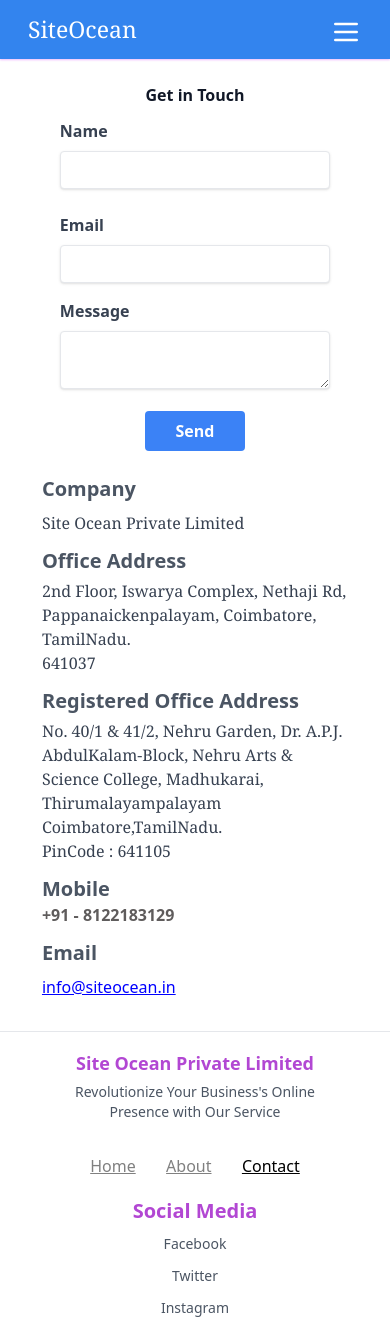
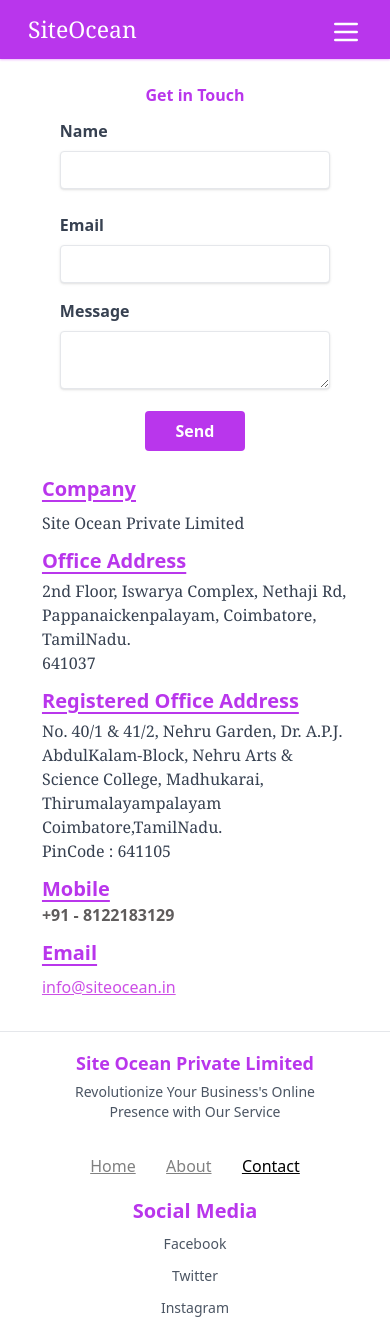
Before and after one commit to SiteOcean/SiteOceanWebsite, a Next.js app: page /Layouts/ContactPage in a window 390 px wide. Built offline with nearby package versions, Linux system fonts and the light colour scheme.

Commit message:
new bg updated

```diff
--- a/src/Components/AboutPageComp/Banner.jsx
+++ b/src/Components/AboutPageComp/Banner.jsx
@@ -5,7 +5,7 @@
     <div className="bg-white min-h-[90vh]">
       <div className="max-w-7xl mx-auto py-7 sm:py-10 px-6 lg:px-8">
         <div className="md:text-center">
-          <h2 className="text-xl tracking-tight bg-gradient-to-r sm:p-0 from-[#b73edb] to-[#fc0ef0] text-transparent bg-clip-text sm:text-2xl font-bold">
+          <h2 className="text-xl tracking-tight bg-gradient-to-r sm:p-0 from-[#b936ec] to-[#fc0ef0] text-transparent bg-clip-text sm:text-2xl font-bold">
             Learn More About SiteOcean
           </h2>
           <div className="mt-4 text-lg text-gray-500 sm:w-[70%] mx-auto font-serif">
@@ -16,11 +16,11 @@
               Our app is designed to be intuitive and user-friendly, with powerful search capabilities that enable users to find what they're looking for quickly and easily. Users can search by category, location, or keyword and view detailed information on each listing, including reviews, ratings, and photos.
             </span>
           </div>
-          <span className="bg-gradient-to-r text-[#b247d3] text-[17px] font-bold  to-[#36045a] inline-block text-transparent bg-clip-text mt-[10px] md:w-[70%]">Experience the innovation of our app, where seamless organization, constant connectivity, and a competitive edge in the business world are at your fingertips, empowering you to stay ahead of the curve.</span>
+          <span className="bg-gradient-to-r text-[#b936ec] text-[17px] font-bold  to-[#36045a] inline-block text-transparent bg-clip-text mt-[10px] md:w-[70%]">Experience the innovation of our app, where seamless organization, constant connectivity, and a competitive edge in the business world are at your fingertips, empowering you to stay ahead of the curve.</span>
         </div>
       </div>
       <div className="max-w-7xl mx-auto py-3 px-4 lg:py-16 sm:px-6 lg:px-8 text-center">
-        <h2 className="text-3xl tracking-tight text-gray-500 sm:text-4xl font-bold">Join With Us</h2>
+        <h2 className="text-2xl text-[#b936ec] sm:text-4xl font-bold uppercase">Join With Us</h2>
         <div className="md:mt-4 text-lg text-gray-600 sm:w-[70%] mx-auto font-serif">
           Join our innovative startup in the local search engine industry today and be a part of a game-changing project that empowers everyone to create their own appsite. We're seeking passionate individuals who want to make a difference in the world of technology. Come and join us to revolutionize the way people connect with local businesses!
         </div>
--- a/src/Components/ContactPageComp/AddressSection.jsx
+++ b/src/Components/ContactPageComp/AddressSection.jsx
@@ -11,26 +11,26 @@
       <div className="sm:max-w-5xl mx-auto px-4 sm:px-6 lg:px-8">
       <div className="flex flex-col space-y-3 mb-2 text-gray-600">
               <div>
-              <h3 className="text-xl font-bold mb-2 ">Company</h3>
+              <h3 className="text-xl font-bold mb-2 text-[#b936ec] underline underline-offset-4">Company</h3>
               <p className="text-gray-700 font-serif lg:w-[50%]">Site Ocean Private Limited</p>
               </div>
               <div>
-            <h3 className="text-xl font-bold mb-1">Office Address</h3>
+            <h3 className="text-xl font-bold mb-1 text-[#b936ec]  underline underline-offset-4">Office Address</h3>
             <p className="text-gray-700 font-serif lg:w-[50%] capitalize">2nd floor, iswarya complex, nethaji rd, pappanaickenpalayam, coimbatore, tamilNadu.<br />641037</p>
           </div>
           <div>
-            <h3 className="text-xl font-bold mb-1">Registered Office Address</h3>
+            <h3 className="text-xl font-bold mb-1 text-[#b936ec]  underline underline-offset-4">Registered Office Address</h3>
             <p className="text-gray-700 font-serif lg:w-[50%]">No. 40/1 & 41/2, Nehru Garden, Dr. A.P.J. AbdulKalam-Block, Nehru Arts & Science College, Madhukarai, Thirumalayampalayam <br />Coimbatore,TamilNadu.<br/>PinCode : 641105</p>
 
           </div>
 
             <div>
-              <h3 className="text-xl font-bold space-y-2">Mobile</h3>
+              <h3 className="text-xl font-bold space-y-2 text-[#b936ec]  underline underline-offset-4">Mobile</h3>
               <p className="font-semibold text-[#5f5c5c]">+91 - 8122183129</p>
               </div>
             <div>
-              <h3 className="text-xl font-bold mb-2 space-y-2">Email</h3>
-              <p className=" underline text-[blue]">info@siteocean.in</p>
+              <h3 className="text-xl font-bold mb-2 space-y-2 text-[#b936ec]  underline underline-offset-4">Email</h3>
+              <p className=" underline text-[#cc4fe6]">info@siteocean.in</p>
               </div>
             </div>
       </div>
--- a/src/Components/ContactPageComp/FormSection.jsx
+++ b/src/Components/ContactPageComp/FormSection.jsx
@@ -30,7 +30,7 @@
         <link rel="icon" href="/favicon.ico" />
       </Head> */}
 
-      <h1 className="text-[16px] md:text-3xl font-bold mb-3 mt-3 md:mt-1 text-gray-900">Get in Touch</h1>
+      <h1 className="text-[16px] md:text-3xl font-bold mb-3 mt-3 md:mt-1 text-[#b936ec]">Get in Touch</h1>
 
       <form onSubmit={handleSubmit} className="w-[70%] sm:w-full max-w-lg ">
         <div className="mb-6">
@@ -72,7 +72,7 @@
           />
         </div>
         <div className="flex items-center justify-between">
-          <button type="submit" className="bg-blue-500 w-[100px] mx-auto hover:bg-blue-700 justify-center flex text-white font-bold py-2 px-4 rounded focus:outline-none focus:shadow-outline">
+          <button type="submit" className="bg-[#b936ec] w-[100px] mx-auto hover:bg-blue-700 justify-center flex text-white font-bold py-2 px-4 rounded focus:outline-none focus:shadow-outline">
         {/* {loader ? <span className="animate-spin rounded-full p-2 h-2 w-3 border-t-2 border-b-2 border-white"></span> : null}
               {!loader ? <span>Send</span> : null} */}
               <span>Send</span>
--- a/src/Components/Footer.jsx
+++ b/src/Components/Footer.jsx
@@ -10,7 +10,7 @@
       <div className="container mx-auto px-4 w-[80%]">
         <div className="flex flex-wrap items-center justify-between">
           <div className="w-full md:w-1/4 text-center md:text-left p-3">
-            <h2 className=" text-lg text-[#b247d3] font-bold leading-tight mb-2">Site Ocean Private Limited</h2>
+            <h2 className=" text-lg text-[#b936ec] font-bold leading-tight mb-2">Site Ocean Private Limited</h2>
             <p className=" text-sm">Revolutionize Your Business's Online Presence with Our Service</p>
           </div>
           <div className="w-full md:w-1/4 text-center">
@@ -27,7 +27,7 @@
                 </Link>            </ul>
           </div>
           <div className="w-full md:w-1/4 text-center md:text-left">
-            <h2 className=" text-xl font-bold leading-tight mb-2 text-[#b247d3]">Social Media</h2>
+            <h2 className=" text-xl font-bold leading-tight mb-2 text-[#b936ec]">Social Media</h2>
             <ul className="list-reset md:flex gap-x-6">
               <li className="my-2"><a href="#" className=" hover: text-sm">Facebook</a></li>
               <li className="my-2"><a href="#" className=" hover: text-sm">Twitter</a></li>
--- a/src/Components/NavBar.jsx
+++ b/src/Components/NavBar.jsx
@@ -18,7 +18,7 @@
   }
 
   return (
-    <nav className=" w-full bg-[#3384ee] text-[white] sticky top-0 z-50 shadow-sm shadow-[#eebbfd]">
+   <nav className=" w-full bg-[#b936ec] text-[white] sticky top-0 z-50 shadow-sm shadow-[#eebbfd]">
       <div className="max-w-7xl mx-auto px-2 p-1 sm:p-0 sm:px-6 lg:px-8">
         <div className="relative flex items-center justify-between py-2 sm:py-0 sm:min-h-[60px] ">
           <div className="flex-1 flex flex-col px-5 md:px-1 sm:flex-row md:items-center relative justify-between sm:items-stretch ">
@@ -62,19 +62,19 @@
               <div className="flex flex-col justify-around md:space-x-5 min-h-[150px]
                sm:min-h-0 sm:flex-row text-[19px] font-serif">
               <Link href="/">
-                  <span style={{fontWeight:router.pathname === "/" ? "bold" : "normal"}} className=" md:hover:bg-white hover:text-[#3384ee] px-3 py-2 rounded-md ">Home</span>
+                  <span style={{fontWeight:router.pathname === "/" ? "bold" : "normal"}} className=" md:hover:bg-white hover:text-[#b936ec] px-3 py-2 rounded-md ">Home</span>
                 </Link>
                 <Link href="/Layouts/AboutPage">
-                  <span style={{fontWeight:router.pathname === "/Layouts/AboutPage" ? "bold" : "normal"}} className=" md:hover:bg-white hover:text-[#3384ee] px-3 py-2 rounded-md ">About</span>
+                  <span style={{fontWeight:router.pathname === "/Layouts/AboutPage" ? "bold" : "normal"}} className=" md:hover:bg-white hover:text-[#b936ec] px-3 py-2 rounded-md ">About</span>
                 </Link>
                 <Link href="/Layouts/ContactPage">
-                  <span style={{fontWeight:router.pathname === "/Layouts/ContactPage" ? "bold" : "normal"}} className=" md:hover:bg-white hover:text-[#3384ee] px-3 py-2 rounded-md ">Contact</span>
+                  <span style={{fontWeight:router.pathname === "/Layouts/ContactPage" ? "bold" : "normal"}} className=" md:hover:bg-white hover:text-[#b936ec] px-3 py-2 rounded-md ">Contact</span>
                 </Link>
               </div>
             </div>
             {/* <span className='hidden sm:block w-[150px]'></span> */}
 
-            {isMenuOpen ? <div id='nav' className={`md:hidden border-t fixed transform-gpu transition-all text-center opacity-95 -z-10 left-0 min-h-[200px] font-bold right-0 py-3 duration-1500 bg-[#3384ee] text-[white]  ${isMenuOpen ? "translate-y-12 top-2" : "translate-y-12 -top-[250px]"}`}>
+            {isMenuOpen ? <div id='nav' className={`md:hidden border-t fixed transform-gpu transition-all text-center opacity-95 -z-10 left-0 min-h-[200px] font-bold right-0 py-3 duration-1500 bg-[#b936ec] text-[white]  ${isMenuOpen ? "translate-y-12 top-2" : "translate-y-12 -top-[250px]"}`}>
 
               <div className="flex flex-col space-y-6 font-serif">
               <Link href="/" className=''>
```
Also changed, not shown: src/Components/Carousel.jsx (+11 -6 lines), src/pages/Layouts/HomePage.jsx (+25 -20 lines).
